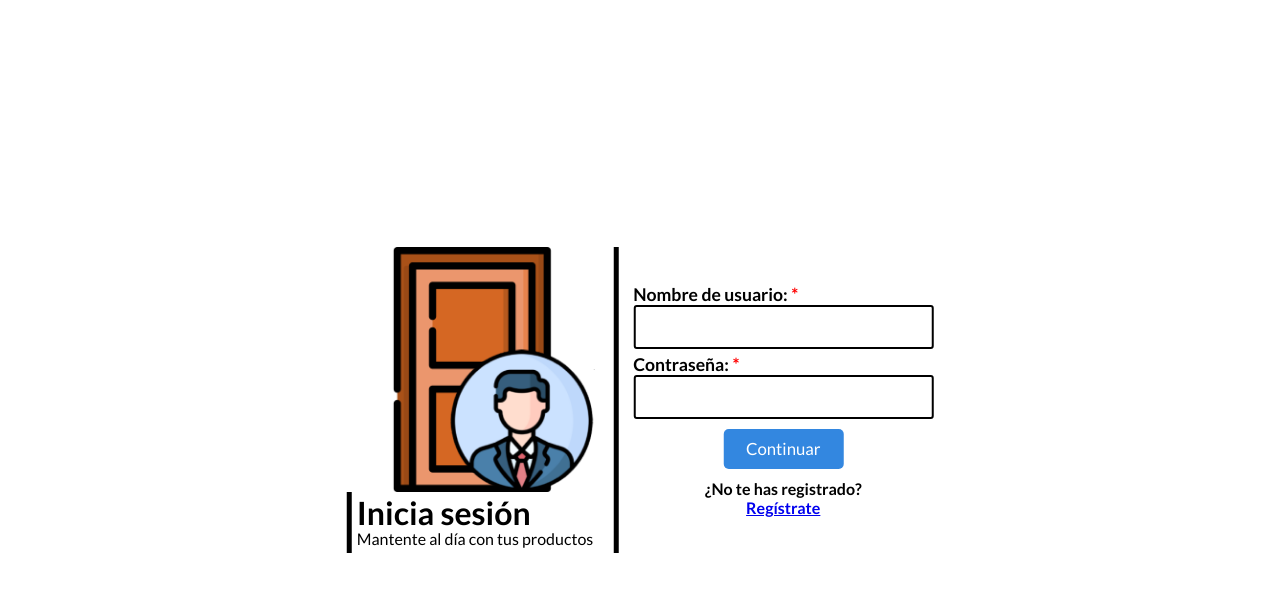
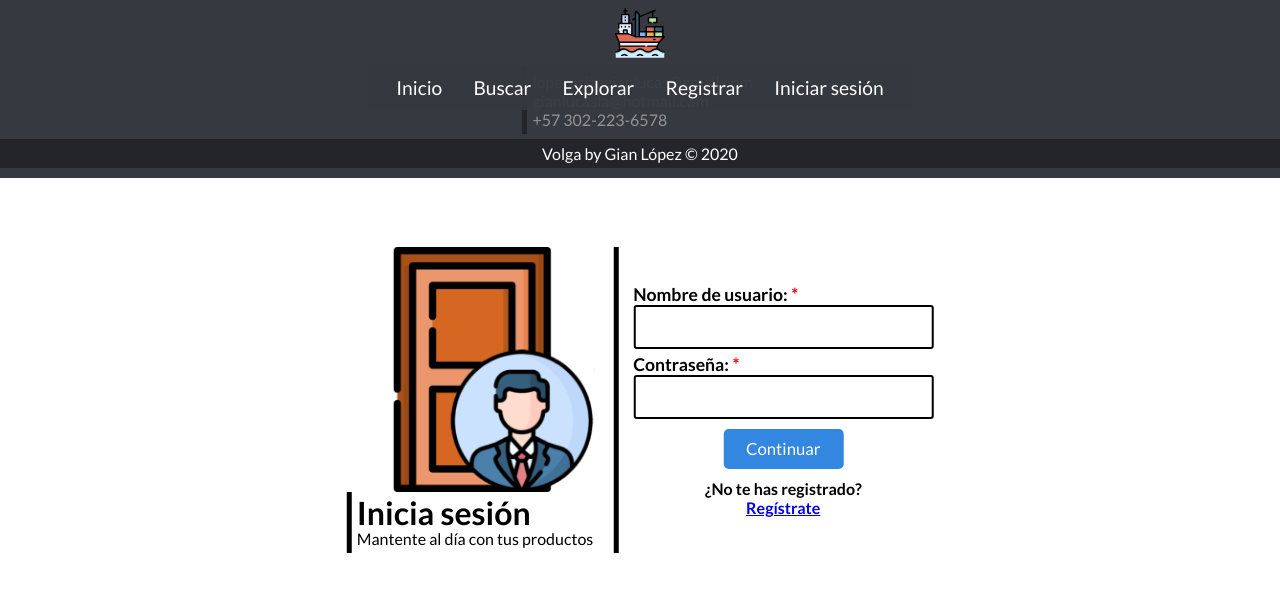
Before and after one commit to gianllopez/Volga, a React (Create React App) app: page /login in a window 1280 px wide. Shown: the top 592 px of the page. Built offline with nearby package versions, Linux system fonts and the light colour scheme.

Commit message:
All: a ley de eliminar el footer en las pages que no quedan.

```diff
--- a/src/index.js
+++ b/src/index.js
@@ -7,6 +7,7 @@ import {
    PostProduct, NewOpinion, ClientsOpinions,
    ShopContact, SearchResults
 } from './pages/';
+import { MainLayout } from './pages/components/';
 import './index.css';
 
 const isAuthenticated = () => localStorage.getItem('user-token') || false;
@@ -25,17 +26,18 @@ ReactDOM.render(
          <ProtectedRoute exact path='/:username/contact-networks' component={ContactNetworks} /> {/* Ready, por revisar si hay código que resumir... */}
          <ProtectedRoute exact path='/:username/tags' component={UserTags} /> {/* Ready, por revisar si hay código que resumir... */}
          <ProtectedRoute exact path='/:username/profile-picture' component={UserProfilePicture} /> {/* Ready, por revisar si hay código que resumir... */}
-         <Route exact path='/search/results' component={SearchResults} />
+         <MainLayout>
             <Route exact path='/' component={Home} />
             <Route exact path='/logup' component={Logup} /> {/* Ready, por revisar si hay código que resumir... */}
             <Route exact path='/login' component={Login} />
             <Route exact path='/users/:username' component={UserProfile} />
+            <Route exact path='/:username/catalog/:product' component={ProductPage} />
             <ProtectedRoute exact path='/:username/products/new' component={PostProduct} />
-         <Route exact path='/:username/catalog/:product' component={ProductPage} />
             <Route exact path='/:username/opinions' component={ClientsOpinions} /> {/* Ready, por revisar si hay código que resumir... */}
             <ProtectedRoute exact path='/:username/opinions/new' component={NewOpinion} /> {/* Ready, por revisar si hay código que resumir... */}
             <Route exact path='/:shop/contact' component={ShopContact} />
+            <Route exact path='/search/results' component={SearchResults} />
+         </MainLayout>
       </Switch>
-   </BrowserRouter >,
-   document.getElementById('root')
+   </BrowserRouter >, document.getElementById('root')
 );
--- /dev/null
+++ b/src/pages/components/common/MainLayout.js
@@ -0,0 +1,18 @@
+import React, { Component, Fragment } from 'react';
+import { NavBar, Footer } from '../';
+
+class MainLayout extends Component {
+
+   render() {
+      return (
+         <Fragment>
+            <NavBar />
+            {this.props.children}
+            <Footer />
+         </Fragment>
+      );
+   };
+
+};
+
+export default MainLayout;
--- a/src/pages/components/index.js
+++ b/src/pages/components/index.js
@@ -3,6 +3,7 @@
 export { default as Input } from './common/Input';
 export { default as ButtonLoader } from './common/ButtonLoader';
 export { default as Footer } from './common/Footer';
+export { default as MainLayout } from './common/MainLayout';
 export { default as CustomModal } from './common/CustomModal';
 export { default as LogupInput } from './Logup/LogupInput';
 export { default as Uploader } from './ShopLogo/Uploader';
```
Lines whose indentation alone changed are shown as unchanged.
